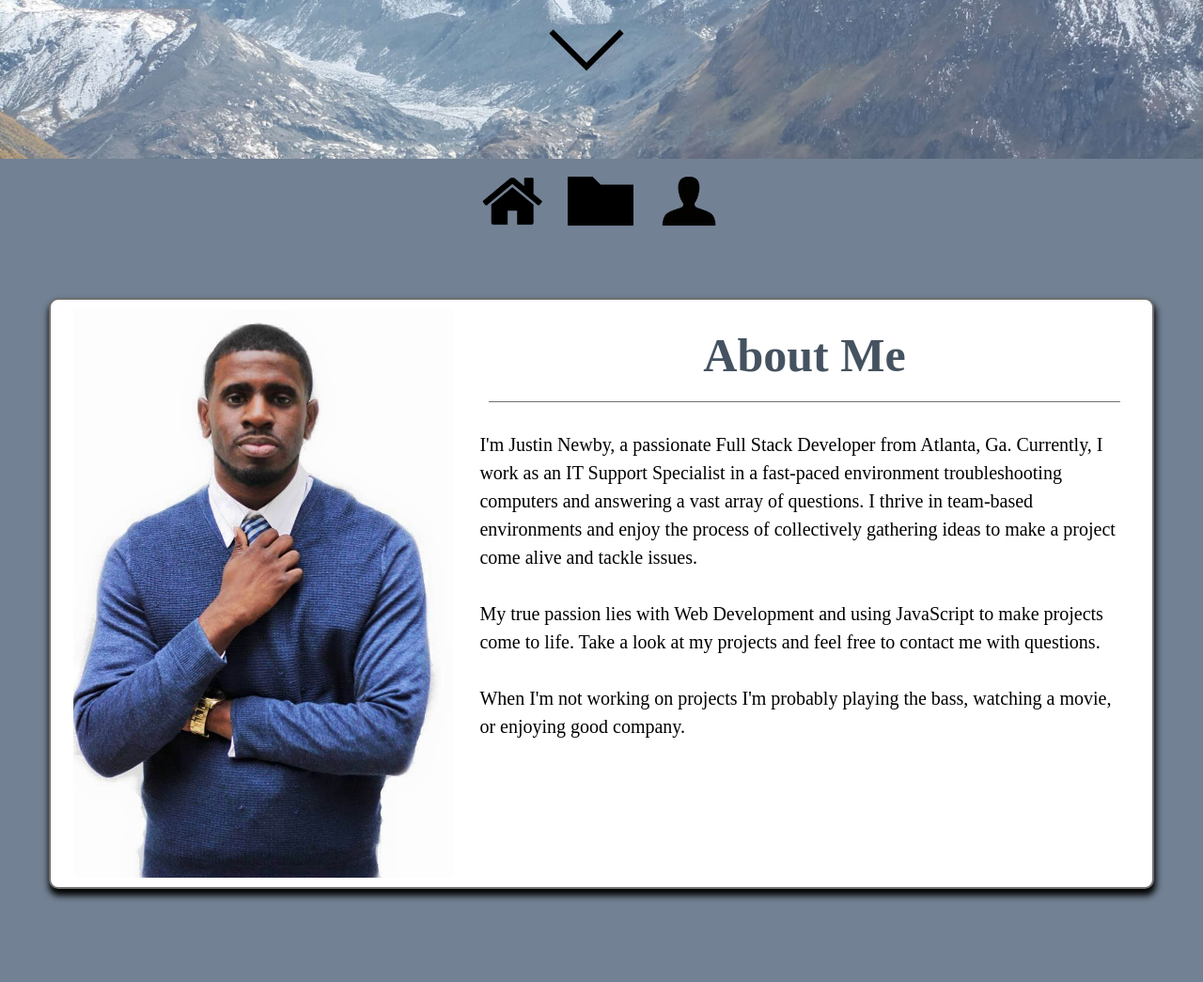
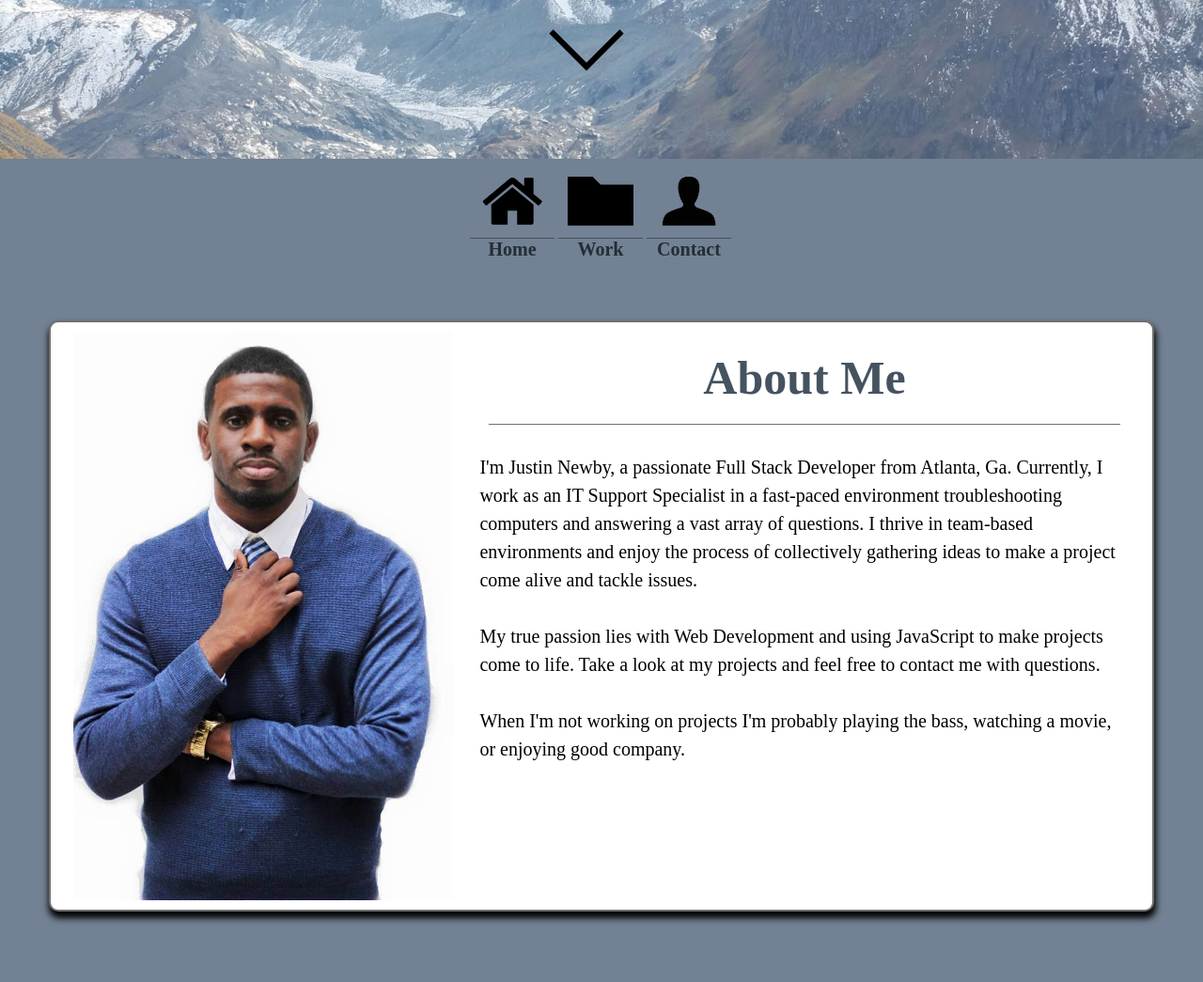
Before and after one commit to jnewby91/self, a PHP site: page / in a window 1280 px wide. Shown: the part 732-1777 px from the top of the page at 94% size. Run offline with PHP 8.4, Linux system fonts and the light colour scheme.

Commit message:
adds changes to icon labels for site

```diff
--- a/main.css
+++ b/main.css
@@ -80,11 +80,12 @@ main {
 }
 
 li p {
-    color: white;
-    font-size: 18px;
+    color: #242d36 ;
+    font-size: 20px;
+    font-weight: 700;
+    font-family: 'Californian Fb';
     text-align: center;
-    display: none;
-    border-top: 1px solid white;
+    border-top: 1px solid #455260;
 }
 
 
@@ -176,6 +177,8 @@ li {
 .icons li img:hover{
     filter: invert(100%);
     cursor: pointer;
+    display: block;
+
 }
 
 button {
```
